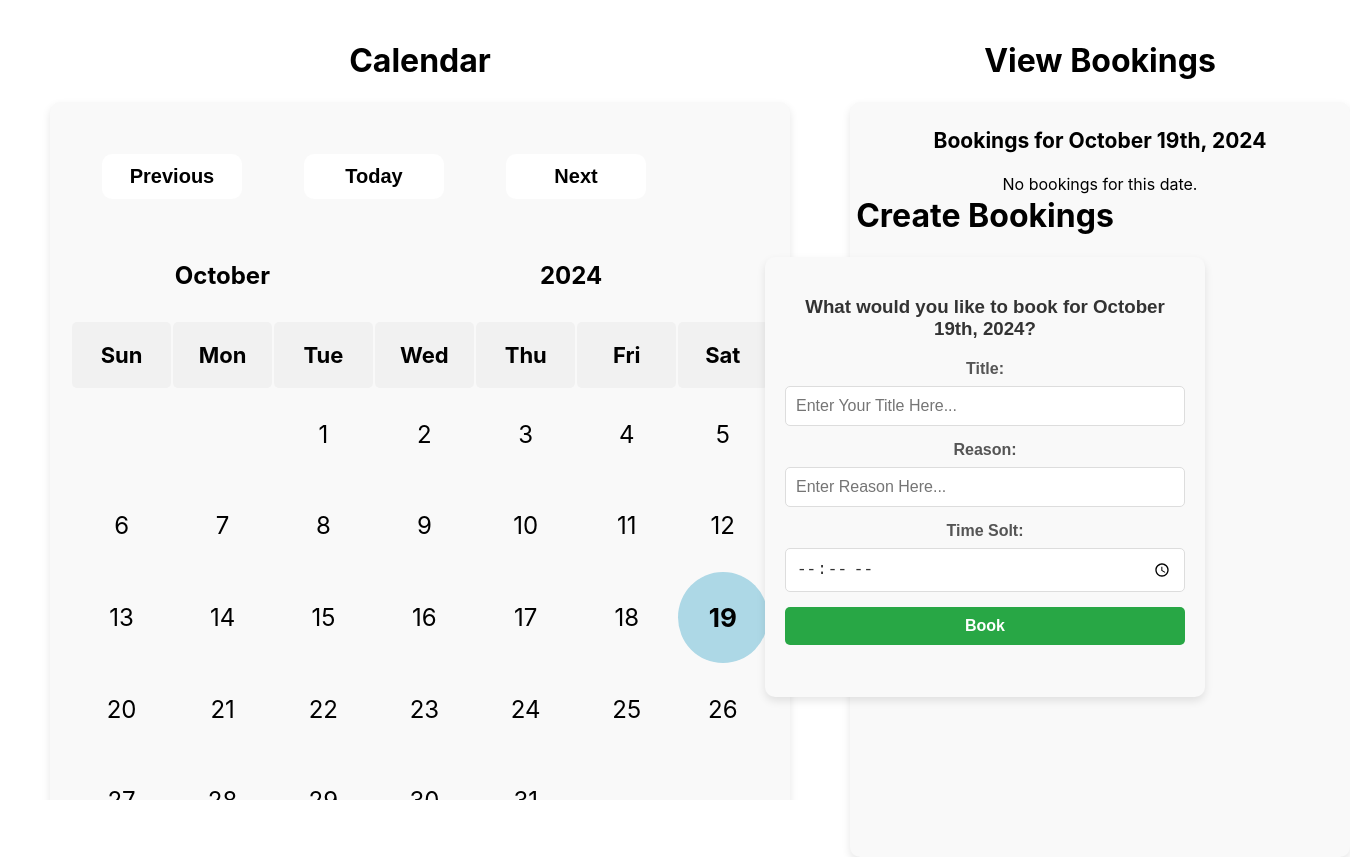
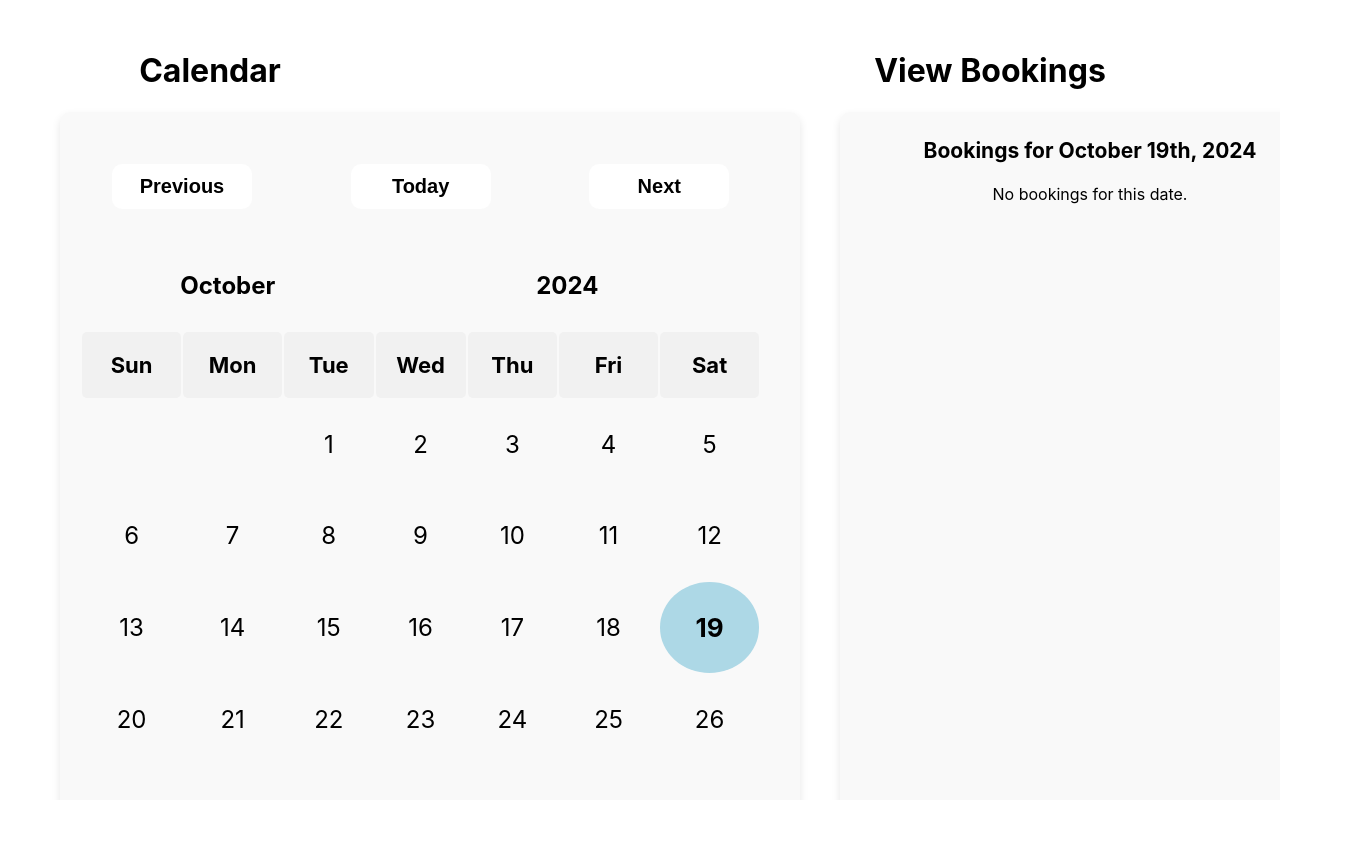
Before and after one commit to Shayaan-Kashif/Calendar-Web-App, a React (Create React App) app in the folder frontend/: page / in a window 1280 px wide. Shown: the whole page, 1350 px wide, since content can reach past the window. After the commit the page ends 800 px from the top, so only its background shows below. Built offline with nearby package versions, Linux system fonts and the light colour scheme.

Commit message:
Added Error Handeling in the Booking form and Some UI chnages.

```diff
--- a/frontend/src/Components/Booking.jsx
+++ b/frontend/src/Components/Booking.jsx
@@ -7,11 +7,16 @@ const Bookings = () => {
     const {today, year, month, day, selectedDate, setYear, setMonth, setDay, setSelectedDate, bookingNum, setBookingNum} = useContext(DateContext);
     const [ending, setEnding] = useState("th");
 
+
     const [title, setTitle] = useState("");
     const [reason, setReason] = useState("");
     const [timeSlot, setTimeSlot] = useState("");
     const [BookingStatus,SetBookingStatus] = useState("");
 
+
+    const [titleError, setTitleError] = useState("");
+    const [reasonError, setReasonError] = useState("");
+    const [timeSlotError, setTimeSlotError] = useState("");
 
     const getMonthName = (month) => {
         const monthNames = [
@@ -48,6 +53,40 @@ const Bookings = () => {
       const hanndleBook = (e)=>{
         e.preventDefault();
 
+
+        let isValid = true;
+
+        if (title.trim() === "") {
+            setTitleError("Title is required");
+            isValid = false;
+        }
+
+        else {
+            setTitleError("");
+        }
+
+        if (reason.trim() === "") {
+            setReasonError("Reason is required");
+            isValid = false;
+        }
+
+        else {
+            setReasonError("");
+        }
+
+        if (timeSlot === "") {
+            setTimeSlotError("Time slot is required");
+            isValid = false;
+        }
+
+        else {
+            setTimeSlotError("");
+        }
+
+
+
+        if(isValid){
+
             const booking = {
                 title: title,
                 reason: reason,
@@ -71,6 +110,7 @@ const Bookings = () => {
             setTimeSlot("");
             SetBookingStatus("Booking Saved!");
             setBookingNum(bookingNum+1);
+        }
 
       }
 
--- a/frontend/src/Components/BookingDisplayCard.jsx
+++ b/frontend/src/Components/BookingDisplayCard.jsx
@@ -9,9 +9,13 @@ const BookingDisplayCard = ({title,reason,time})=>{
         <div class="card">
             <p><strong>Time: </strong>{time} <strong>Title: </strong>{title} <strong>Reason: </strong>{reason} </p>
 
+
         </div>
         </>
     );
 }
 
 export default BookingDisplayCard;
+
+
+/*<p><strong>Time: </strong>{time} <strong>Title: </strong>{title} <strong>Reason: </strong>{reason} </p>*/
--- a/frontend/src/Components/Calendar.jsx
+++ b/frontend/src/Components/Calendar.jsx
@@ -127,7 +127,7 @@ const Calendar = () => {
                     <thead>
                         <tr className="button-header">
                             <td colSpan='2'><button className= "Cal-button" onClick={handlePreviousMonth}>Previous</button></td>
-                            <td colSpan='2'> <button className= "Cal-button" onClick={handleToday}>Today</button></td>
+                            <td colSpan='3'> <button className= "Cal-button" onClick={handleToday}>Today</button></td>
                             <td colSpan='2'> <button className= "Cal-button" onClick={handleNextMonth}>Next</button></td>
                         </tr>
                         <tr className="Cal-header">
--- a/frontend/src/Styles/Bookings.css
+++ b/frontend/src/Styles/Bookings.css
@@ -9,6 +9,10 @@
     font-family: Arial, sans-serif;
   }
 
+  h1 {
+    width: 300px;
+
+  }
 
   .Booking h3 {
     text-align: center;
--- a/frontend/src/Styles/Calendar.css
+++ b/frontend/src/Styles/Calendar.css
@@ -52,10 +52,10 @@
 
 
 .Cal-header {
-    padding: 15px;
     text-align: center;
     font-weight: bold;
     font-size: 28px;
+
 }
 
 
--- a/frontend/src/Styles/MainView.css
+++ b/frontend/src/Styles/MainView.css
@@ -3,25 +3,30 @@
     justify-content: space-between;
     align-items: flex-start;
     height: 100vh;
-    padding: 20px;
+    max-width: 100vw;
+    padding: 30px;
     box-sizing: border-box;
-    overflow: hidden;
+    overflow-x: auto;
+    overflow-y: auto;
 }
 
 .calendar-section {
-    position: relative;
-    left:30px;
+    flex: 1;
+    margin-right: 30px;
+    margin-left: 30px;
 }
 
 .load-booking-section {
-    position: absolute;
-    left: 850px;
-    top: 20px;
+    flex: 1;
+    margin-right: 30px;
+    margin-left: 10px;
 }
 
 .booking-section {
-    position: relative;
-    right: 25px;
-    top: 155px;
-    width: 500px;
+    width: 30vh;
+    margin-top: 16vh;
+    padding-left: 20px;
+    margin-right: 90vh;
+
+
 }
```
Lines whose indentation alone changed are shown as unchanged.
